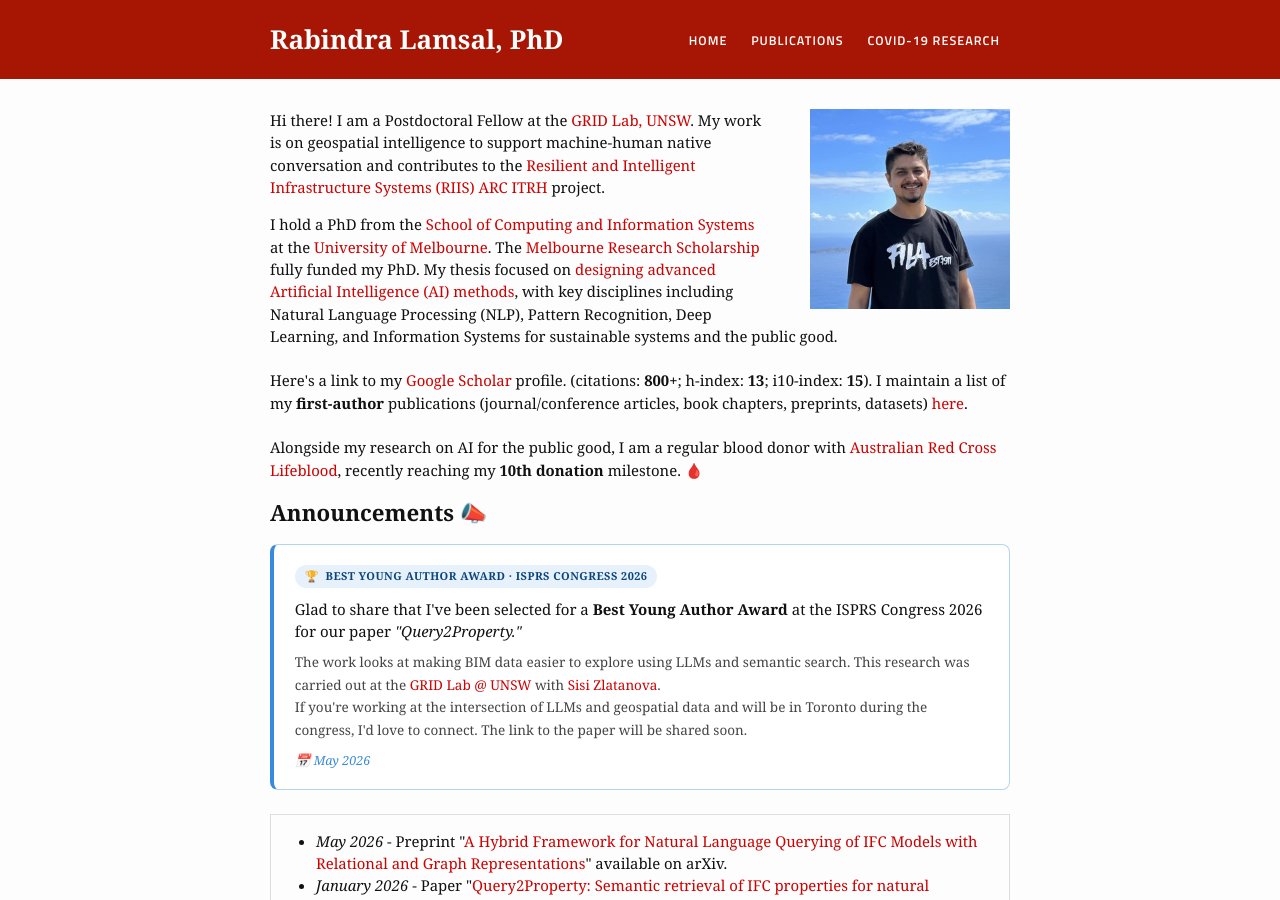
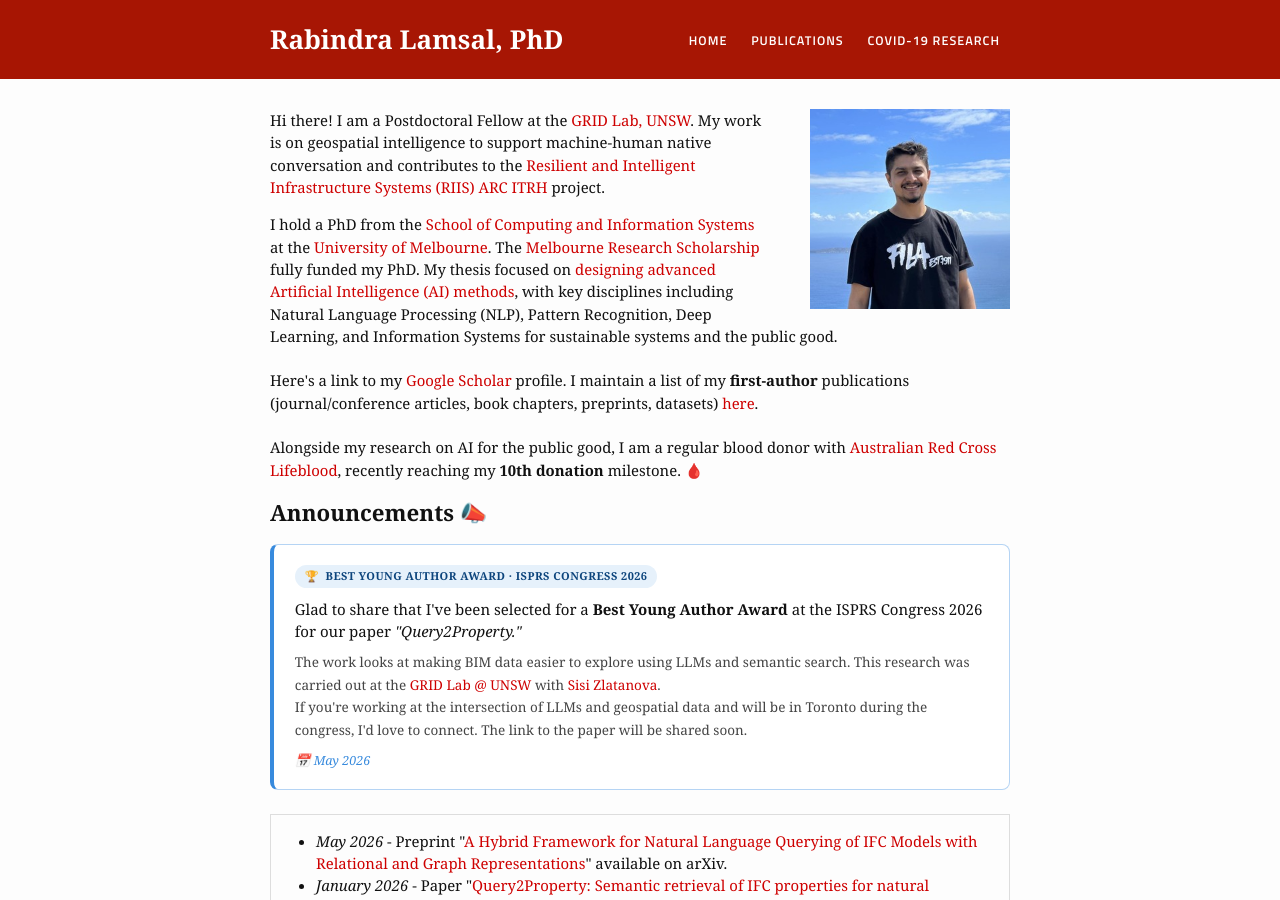
Before and after one commit to rabindralamsal/personal-site, a Jekyll site: the page built from index.html, in a window 1280 px wide and 900 px high. Built offline with Jekyll 4.4.1, drawn with Linux system fonts in a browser that asks for light colours.

Commit message:
Update Google Scholar profile link section
No need to update them if removed. Therefore, removing citation statistics.

```diff
--- a/index.html
+++ b/index.html
@@ -9,7 +9,7 @@
 <p>I hold a PhD from the <a href="https://cis.unimelb.edu.au/">School of Computing and Information Systems</a> at the <a href="https://unimelb.edu.au/">University of Melbourne</a>. The <a href="https://scholarships.unimelb.edu.au/awards/melbourne-research-scholarship">Melbourne Research Scholarship</a> fully funded my PhD. My thesis focused on <a href="http://hdl.handle.net/11343/354876">designing advanced Artificial Intelligence (AI) methods</a>, with key disciplines including Natural Language Processing (NLP), Pattern Recognition, Deep Learning, and Information Systems for sustainable systems and the public good.
 
 <br><br>
-Here's a link to my <a href="https://scholar.google.com/citations?hl=en&user=tN_Eb9MAAAAJ&view_op=list_works&sortby=pubdate">Google Scholar</a> profile. (citations: <b>800+</b>; h-index: <b>13</b>; i10-index: <b>15</b>). I maintain a list of my <b>first-author</b> publications (journal/conference articles, book chapters, preprints, datasets) <a href="/research/">here</a>.<br><br>
+Here's a link to my <a href="https://scholar.google.com/citations?hl=en&user=tN_Eb9MAAAAJ&view_op=list_works&sortby=pubdate">Google Scholar</a> profile. I maintain a list of my <b>first-author</b> publications (journal/conference articles, book chapters, preprints, datasets) <a href="/research/">here</a>.<br><br>
 
 Alongside my research on AI for the public good, I am a regular blood donor with <a href="https://www.lifeblood.com.au/">Australian Red Cross Lifeblood</a>, recently reaching my <b>10th donation</b> milestone. 🩸
 
```
